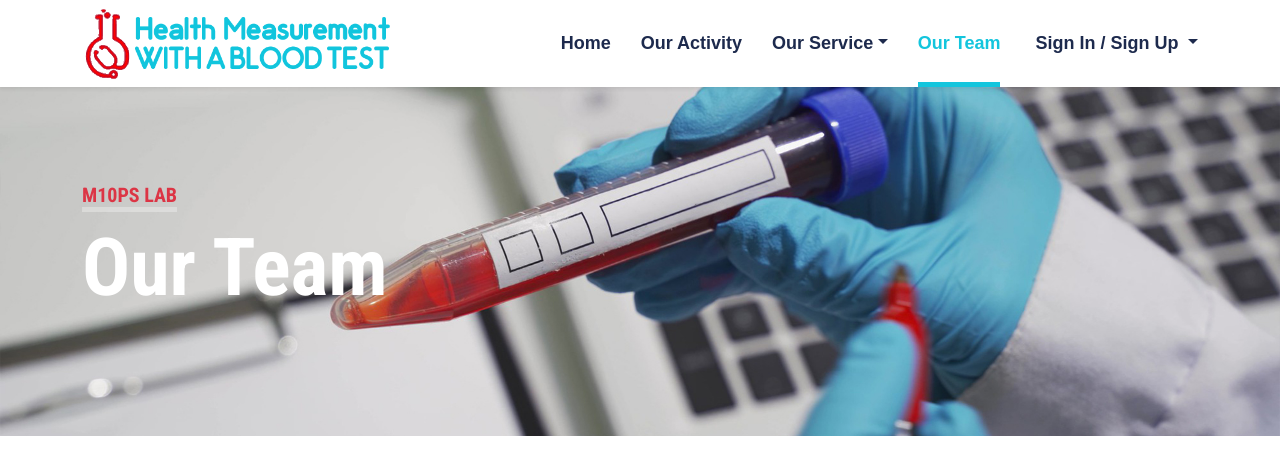
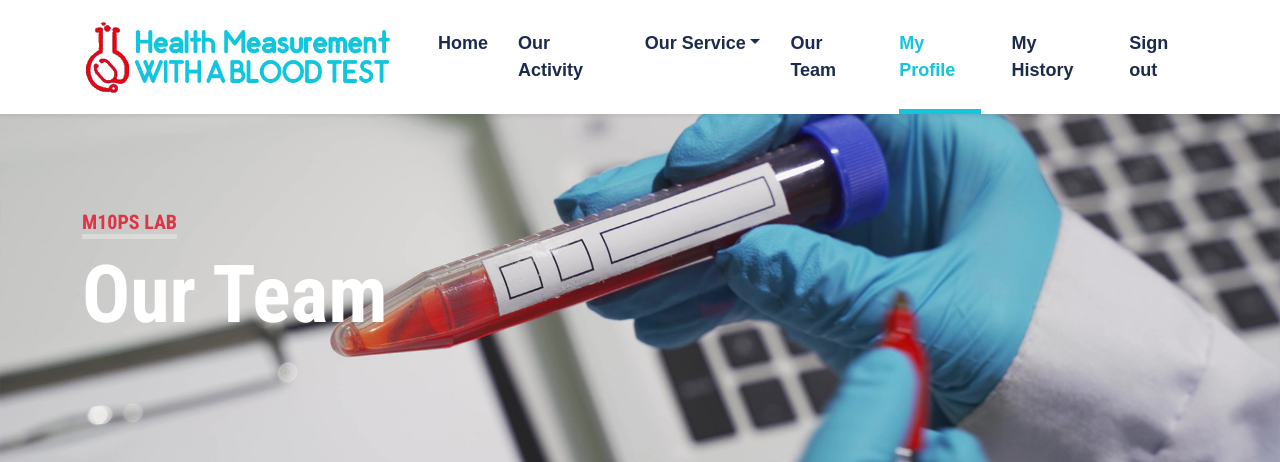
Before and after one commit to Mahdi-Savoji/SmartWebsite-HealthTest-by-BloodTest, a Flask app: page /our-team in a window 1280 px wide. Shown: the top 462 px of the page. Run offline with Flask 3, Linux system fonts and the light colour scheme; a user stored in the database is signed in; parts of the project's set-up code (start-up, migrations or seed data) failed here and were passed over; some libraries are stand-ins or nearby versions.

Commit message:
fix navbar problem

```diff
--- a/app.py
+++ b/app.py
@@ -112,11 +112,18 @@ def home():
 
 @app.route("/our-team")
 def our_team():
-    return render_template("our-team.html")
+    user = None
+    if "user_id" in session:
+        user = User.query.get(session["user_id"])
+    return render_template("our-team.html", user=user)
+
 
 @app.route("/our-activity")
 def our_activity():
-    return render_template("our-activity.html")
+    user = None
+    if "user_id" in session:
+        user = User.query.get(session["user_id"])
+    return render_template("our-activity.html",user=user)
 
 
 @app.route("/our-service")
--- a/templates/our-activity.html
+++ b/templates/our-activity.html
@@ -89,6 +89,11 @@
                         </div>
                     </div>
                     <a class="nav-item nav-link" href="/our-team">Our Team</a>
+                    {% if session.get('user_id') %}
+                    <a class="nav-item nav-link active" href="/profile">My Profile</a>
+                    <a class="nav-item nav-link" href="/history">My History</a>
+                    <a class="nav-item nav-link" href="/logout">Sign out</a>
+                    {% else %}
                         <div class="nav-item dropdown">
                             <a class="nav-link dropdown-toggle" data-bs-toggle="dropdown" href="#">
                                 <span class="fa fa-login"></span> Sign In / Sign Up
@@ -98,6 +103,7 @@
                                 <a class="dropdown-item" href="/register"><span class="fa fa-angle-right me-2"></span>Sign Up</a>
                             </div>
                         </div>
+                    {% endif %}
                 </div>
             </div>
         </nav>
--- a/templates/our-team.html
+++ b/templates/our-team.html
@@ -33,7 +33,6 @@
 </head>
 
 <body>
-
 <!-- Navbar Start -->
 <div class="container-fluid sticky-top bg-white shadow-sm">
     <div class="container">
@@ -53,7 +52,8 @@
                         <div class="dropdown-menu m-0">
                             <a class="dropdown-item" href="https://cancer-app-330162519967.europe-west3.run.app/"><span
                                     class="fa fa-angle-right me-2"></span>Predicting Cancer</a>
-                            <a class="dropdown-item" href="/input"><span class="fa fa-angle-right me-2"></span>Predicting
+                            <a class="dropdown-item" href="/input"><span
+                                    class="fa fa-angle-right me-2"></span>Predicting
                                 Diabetes <span class="text-danger">[ new ]</span></a>
                             <a class="dropdown-item text-decoration-line-through" href="#">[soon] Predicting Hematologic
                                 Diseases (soon)</a>
@@ -88,7 +88,12 @@
                                 Deficiencies</a>
                         </div>
                     </div>
-                    <a class="nav-item nav-link active" href="/our-team">Our Team</a>
+                    <a class="nav-item nav-link" href="/our-team">Our Team</a>
+                    {% if session.get('user_id') %}
+                    <a class="nav-item nav-link active" href="/profile">My Profile</a>
+                    <a class="nav-item nav-link" href="/history">My History</a>
+                    <a class="nav-item nav-link" href="/logout">Sign out</a>
+                    {% else %}
                         <div class="nav-item dropdown">
                             <a class="nav-link dropdown-toggle" data-bs-toggle="dropdown" href="#">
                                 <span class="fa fa-login"></span> Sign In / Sign Up
@@ -98,6 +103,7 @@
                                 <a class="dropdown-item" href="/register"><span class="fa fa-angle-right me-2"></span>Sign Up</a>
                             </div>
                         </div>
+                    {% endif %}
                 </div>
             </div>
         </nav>
```
Also changed, not shown: instance/users.db, static/img/CAPTCHA.png. Lines whose indentation alone changed are shown as unchanged.
